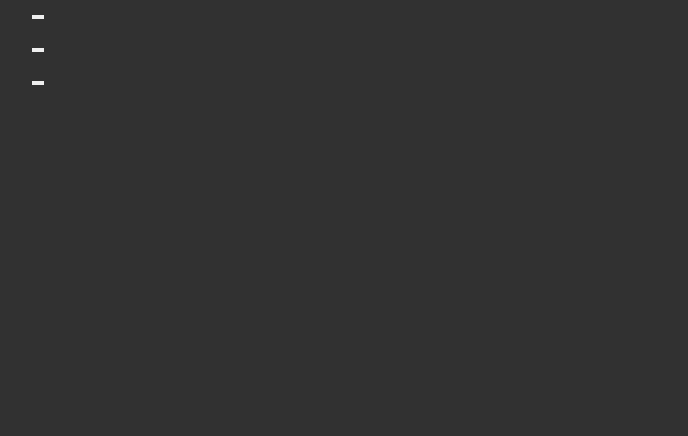
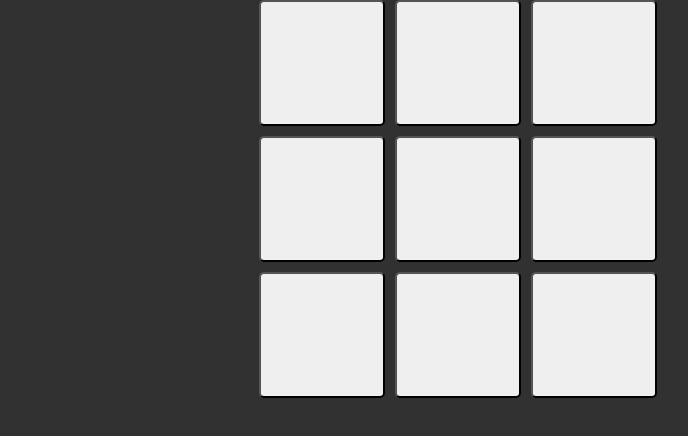
Before and after one commit to oneslaught/React-Tic-Tac-Toe, a React app: page / in a window 1280 px wide. Shown: the top 436 px of the page, without its empty margins (182-870 px from the left). Built offline with nearby package versions, Linux system fonts and the light colour scheme.

Commit message:
board complete

```diff
--- a/src/App.tsx
+++ b/src/App.tsx
@@ -15,10 +15,6 @@ export default function App() {
   }
 
   return (
-    <div className="game">
-      <div className="game-board">
-        <Board onPlay={handlePlay} squares={currentSquares} xIsNext={xIsNext} />
-      </div>
-    </div>
+    <Board onPlay={handlePlay} squares={currentSquares} xIsNext={xIsNext} />
   );
 }
--- a/src/components/Board.tsx
+++ b/src/components/Board.tsx
@@ -24,8 +24,8 @@ const Board: React.FC<BoardProps> = ({ onPlay, squares, xIsNext }) => {
   }
 
   return (
-    <div className={`${board.display}`}>
-      <div className="board-row">
+    <div className={`${board.container}`}>
+      <div className={`${board.display}`}>
         <Square
           onSquareClick={() => {
             handleClick(0);
@@ -44,8 +44,6 @@ const Board: React.FC<BoardProps> = ({ onPlay, squares, xIsNext }) => {
           }}
           value={squares[2]}
         />
-      </div>
-      <div className="board-row">
         <Square
           onSquareClick={() => {
             handleClick(3);
@@ -64,8 +62,6 @@ const Board: React.FC<BoardProps> = ({ onPlay, squares, xIsNext }) => {
           }}
           value={squares[5]}
         />
-      </div>
-      <div className="board-row">
         <Square
           onSquareClick={() => {
             handleClick(6);
--- a/src/components/Square.tsx
+++ b/src/components/Square.tsx
@@ -1,4 +1,6 @@
 import React from "react";
+
+import square from "../styles/square.module.css";
 
 interface SquareProps {
   onSquareClick: () => void;
@@ -6,8 +8,13 @@ interface SquareProps {
 }
 
 const Square: React.FC<SquareProps> = ({ onSquareClick, value }) => {
+  const playerClass = value === "X" ? square.x : value === "O" ? square.o : "";
+
   return (
-    <button className="square" onClick={onSquareClick}>
+    <button
+      className={`${square.scale} ${playerClass}`}
+      onClick={onSquareClick}
+    >
       {value}
     </button>
   );
--- a/src/styles/board.module.css
+++ b/src/styles/board.module.css
@@ -1,8 +1,13 @@
+.container {
+    flex-grow: 1;
+    display: flex;
+    justify-content: center;
+    align-items: center;
+}
+
 .display {
-	margin-left: 20px;
-    margin-right: 20px;
-    flex-grow: 1;
     display: grid;
+    grid-template-columns: repeat(3, 1fr);
     text-align: center;
     gap: 10px;
     max-width: 400px;
--- /dev/null
+++ b/src/styles/square.module.css
@@ -0,0 +1,14 @@
+.scale {
+	width: 126px;
+	height: 126px;
+	border-radius: 5px;
+	font-size: 80px;
+}
+
+.o {
+	color: rgb(254, 1, 154);
+}
+
+.x {
+	color: rgb(1, 154, 254);
+}
```
Also changed, not shown: src/styles/square.css (deleted).
